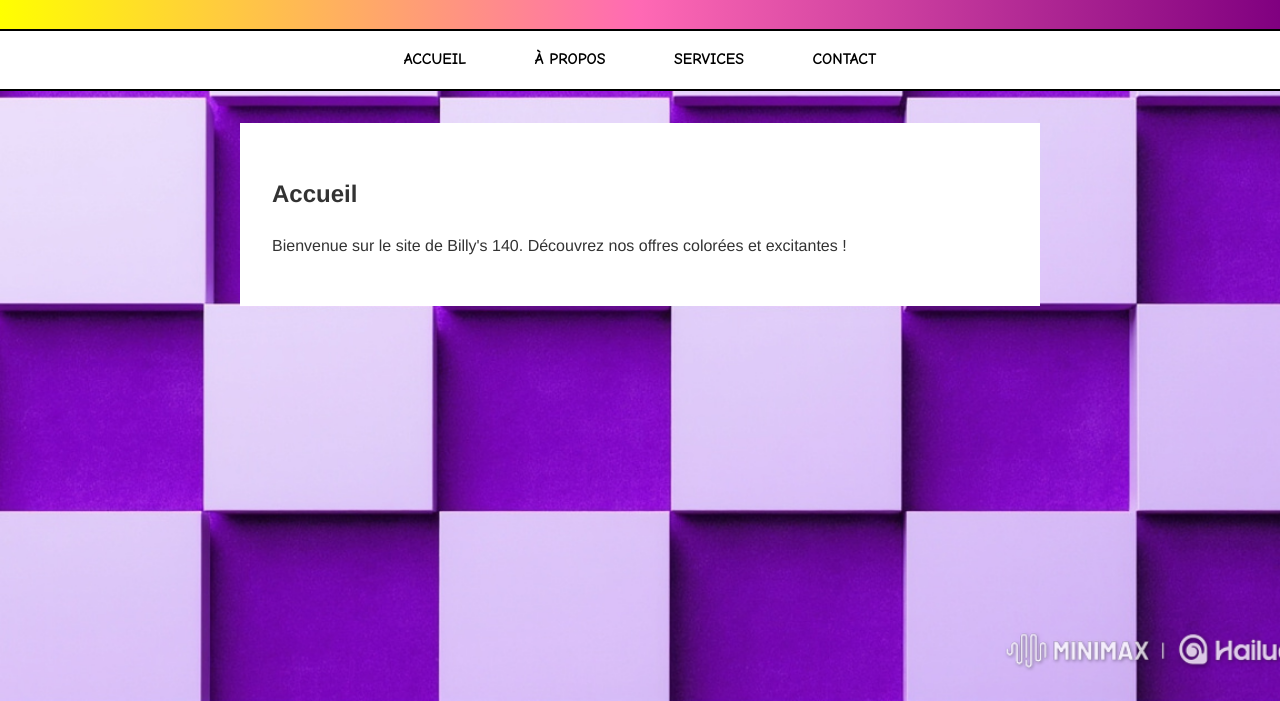
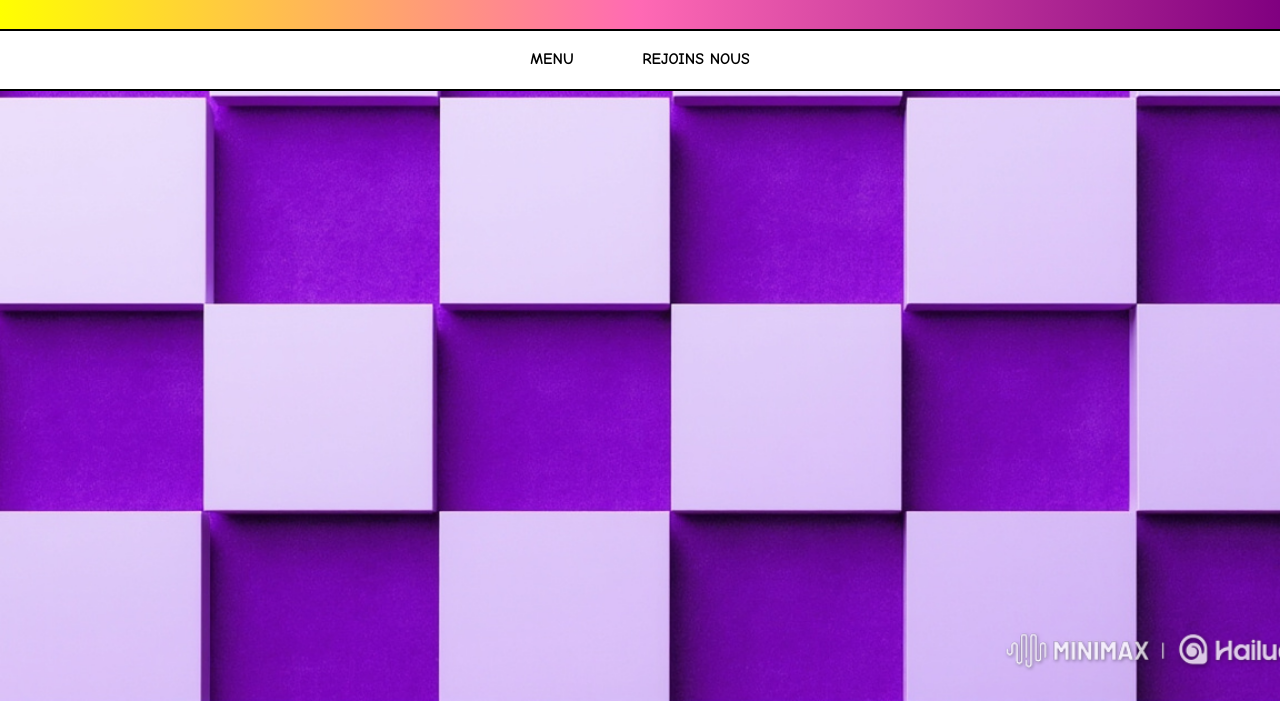
Before and after one commit to khalil06225/billys140site.github.io, a plain HTML site: page index.html in a window 1280 px wide. Shown: the part 99-800 px from the top of the page. Drawn offline with Linux system fonts and the light colour scheme.

Commit message:
Update index.html

```diff
--- a/index.html
+++ b/index.html
@@ -13,30 +13,30 @@
     </header>
     <nav>
         <ul>
-            <li><a href="#" onclick="showContent('home')">ACCUEIL</a></li>
-            <li><a href="#" onclick="showContent('about')">À PROPOS</a></li>
-            <li><a href="#" onclick="showContent('services')">SERVICES</a></li>
-            <li><a href="#" onclick="showContent('contact')">CONTACT</a></li>
+            <li><a href="#" onclick="showContent('menu')">MENU</a></li>
+            <li><a href="#" onclick="showContent('join')">REJOINS NOUS</a></li>
         </ul>
     </nav>
     <main>
-        <section id="home" class="content">
-            <h2>Accueil</h2>
-            <p>Bienvenue sur le site de Billy's 140. Découvrez nos offres colorées et excitantes !</p>
+        <section id="menu" class="content">
+            <h2>Menu</h2>
+            <p>Découvrez notre menu délicieux avec une variété de plats savoureux.</p>
         </section>
-        <section id="about" class="content hidden">
-            <h2>À propos</h2>
-            <p>Billy's 140 est un site dédié à l'aventure et au fun. Nous proposons des expériences uniques.</p>
-        </section>
-        <section id="services" class="content hidden">
-            <h2>Services</h2>
-            <p>Nos services incluent des consultations, des événements et bien plus. Cliquez pour en savoir plus !</p>
-        </section>
-        <section id="contact" class="content hidden">
-            <h2>Contact</h2>
-            <p>Contactez-nous à billys140@example.com pour toute question.</p>
+        <section id="join" class="content hidden">
+            <h2>Rejoins Nous</h2>
+            <p>Suivez-nous sur les réseaux sociaux pour les dernières nouvelles et offres spéciales.</p>
+            <br><br>
+            <a href="https://www.tiktok.com/@billys_140" target="_blank">
+                <img src="https://img.icons8.com/color/96/tiktok--v1.png" alt="TikTok" style="width: 100px; height: auto; border: none;">
+            </a>
+            <a href="https://www.instagram.com/billys_140/" target="_blank">
+                <img src="https://img.icons8.com/color/96/instagram-new--v1.png" alt="Instagram" style="width: 100px; height: auto; border: none;">
+            </a>
         </section>
     </main>
+    <footer>
+        <!-- TikTok logo removed from footer -->
+    </footer>
     <script src="script.js"></script>
 </body>
 </html>
```
